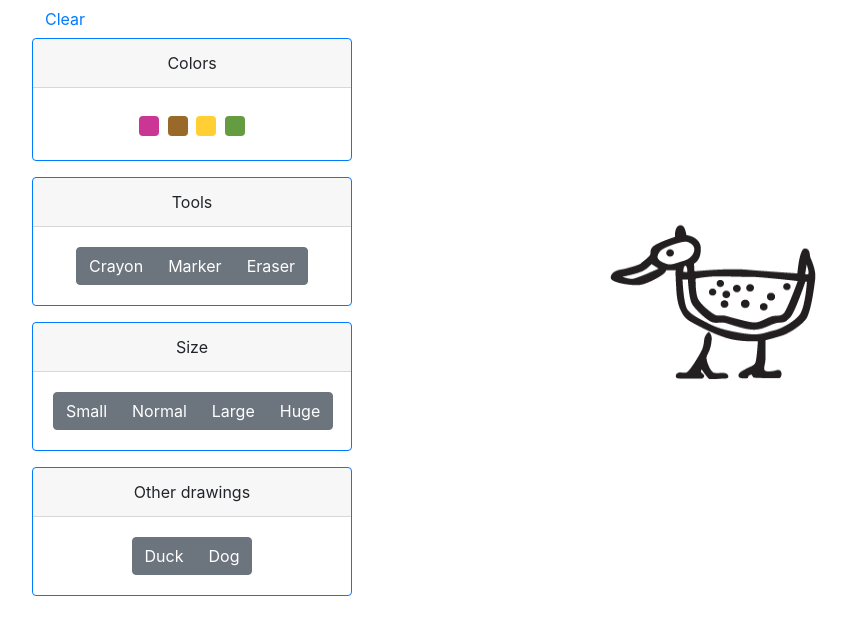
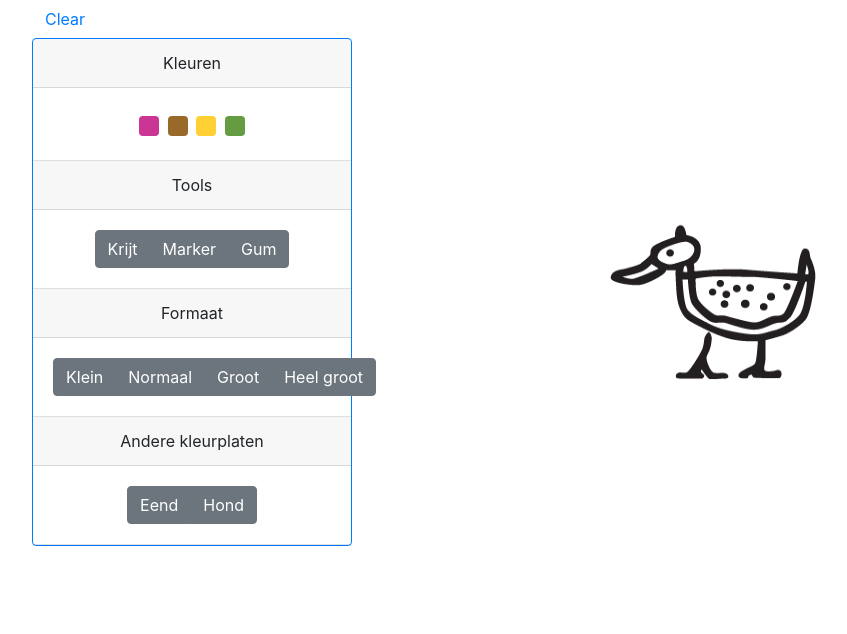
Before and after one commit to ashay123/ashay123.github.io, a plain HTML site: page index.html in a window 1280 px wide. Shown: the whole page, without its empty margins (53-900 px from the left). Drawn offline with nearby package versions, Linux system fonts and the light colour scheme.

Commit message:
added comments + changed to dutch

```diff
--- a/index.html
+++ b/index.html
@@ -1,9 +1,13 @@
 <!DOCTYPE html>
 <html>
   <head>
-  	<!-- Page size for this specific tablet -->
   <meta name="viewport" content="width=1280, user-scalable=no" />
   <style>
+  	/*.left {
+  		position: absolute;
+  		float: left;
+  		width: 25%;
+  	}*/
   	.menu {
   		padding-top: 50px;
   	}
@@ -20,8 +24,7 @@
 	.colors2 { background-color: #986928;}
 	.colors3 { background-color: #ffcf33;}
 	.colors4 { background-color: #659b41;}
-		.tools {
-				border: none;
+	.tools { border: none;
 	  		 cursor: pointer;
 	  		 background-color: #00000;
 	  		 font-family: "Comic Sans MS", cursive, sans-serif;
@@ -32,83 +35,74 @@
 	  		background-color: #00000;
 	  		font-family: "Comic Sans MS", cursive, sans-serif;
 	}
-		.drawing {
+	.drawing{
 			border: none;
 	  		cursor: pointer;
 	  		background-color: #00000;
 	  		font-family: "Comic Sans MS", cursive, sans-serif;
 	}
-		.leftdiv {
+	.leftdiv{
 		padding-left: 100px !important;
 	}
-		canvas {
+	.card-body {
+		border-bottom: 1px solid rgba(0,0,0,.125);
+	}
+	canvas{
 		margin-top: 200px;
 	}
   </style>
     <title>Let's Draw!</title>
     <script type="text/javascript" src="http://ajax.googleapis.com/ajax/libs/jquery/1.4.2/jquery.js"></script>
+    <!--[if IE]><script type="text/javascript" src="excanvas.js"></script><![endif]-->
     <script type="text/javascript" src="letsdraw.js"></script>
     <link rel="stylesheet" href="https://stackpath.bootstrapcdn.com/bootstrap/4.1.1/css/bootstrap.min.css" integrity="sha384-WskhaSGFgHYWDcbwN70/dfYBj47jz9qbsMId/iRN3ewGhXQFZCSftd1LZCfmhktB" crossorigin="anonymous">
 	<script src="https://stackpath.bootstrapcdn.com/bootstrap/4.1.1/js/bootstrap.min.js" integrity="sha384-smHYKdLADwkXOn1EmN1qk/HfnUcbVRZyYmZ4qpPea6sjB/pTJ0euyQp0Mk8ck+5T" crossorigin="anonymous"></script>
   </head>
   <div class="row">
-  		<!-- Left column containing all the tools -->
   <div class="col-6 leftdiv">
   	<div>
   		<button type="button" class="btn btn-link" onclick="clearCanvas()">Clear</button>
   	</div>
 	<div class="card border-primary mb-3" style="max-width: 20rem;">
 		<center>
-	  			<div class="card-header">Colors</div>
+	  		<div class="card-header">Kleuren</div>
 	  		<div class="card-body">
 	    		<button class="colors" id="purple"></button>
 				<button class="colors colors2" id="brown"></button>
 				<button class="colors colors3" id="yellow"></button>
 				<button class="colors colors4" id="green"></button>
 	  		</div>
-  			</center>
-			</div>
-		<div class="card border-primary mb-3" style="max-width: 20rem;">
-  			<center>
 	  		<div class="card-header">Tools</div>
 	  		<div class="card-body">
 	    		<div class="btn-group" role="group" aria-label="Basic example">
-  					<button type="button" id="crayon" class="btn btn-secondary">Crayon</button>
+  					<button type="button" id="crayon" class="btn btn-secondary">Krijt</button>
   					<button type="button" id="marker" class="btn btn-secondary">Marker</button>
-  					<button type="button" id="eraser" class="btn btn-secondary">Eraser</button>
+  					<button type="button" id="eraser" class="btn btn-secondary">Gum</button>
 				</div>
 	  		</div>
-	  		</center>
-		</div>
-		<div class="card border-primary mb-3" style="max-width: 20rem;">
-		<center>
-	  		<div class="card-header">Size</div>
+	  		<div class="card-header">Formaat</div>
 	  		<div class="card-body">
 	    		<div class="btn-group" role="group" aria-label="Basic example">
-  					<button type="button" id="small" class="btn btn-secondary">Small</button>
-  					<button type="button" id="normal" class="btn btn-secondary">Normal</button>
-  					<button type="button" id="large" class="btn btn-secondary">Large</button>
-  					<button type="button" id="huge" class="btn btn-secondary">Huge</button>
+  					<button type="button" id="small" class="btn btn-secondary">Klein</button>
+  					<button type="button" id="normal" class="btn btn-secondary">Normaal</button>
+  					<button type="button" id="large" class="btn btn-secondary">Groot</button>
+  					<button type="button" id="huge" class="btn btn-secondary">Heel groot</button>
 				</div>
 	  		</div>
-	  	</center>
-		</div>
-		<div class="card border-primary mb-3" style="max-width: 20rem;">
-		<center>
-	  		<div class="card-header">Other drawings</div>
+	  		<div class="card-header">Andere kleurplaten</div>
 	  		<div class="card-body">
 	  		<div class="btn-group" role="group" aria-label="Basic example">
-  					<button type="button" onclick="duck()" class="btn btn-secondary">Duck</button>
-  					<button type="button" onclick="dog()" class="btn btn-secondary">Dog</button>
+  					<button type="button" onclick="duck()" class="btn btn-secondary">Eend</button>
+  					<button type="button" onclick="dog()" class="btn btn-secondary">Hond</button>
 			</div>
   		</center>
 	</div>
 	</div>
-		<!-- Loading the canvas -->
 	<div id="canvasDiv"></div>
 	<script type="text/javascript"> $(document).ready(function() {
 		prepareCanvas();});
 	</script>
 	</div>
+
   </body>
 </html>
```
Lines whose indentation alone changed are shown as unchanged.
